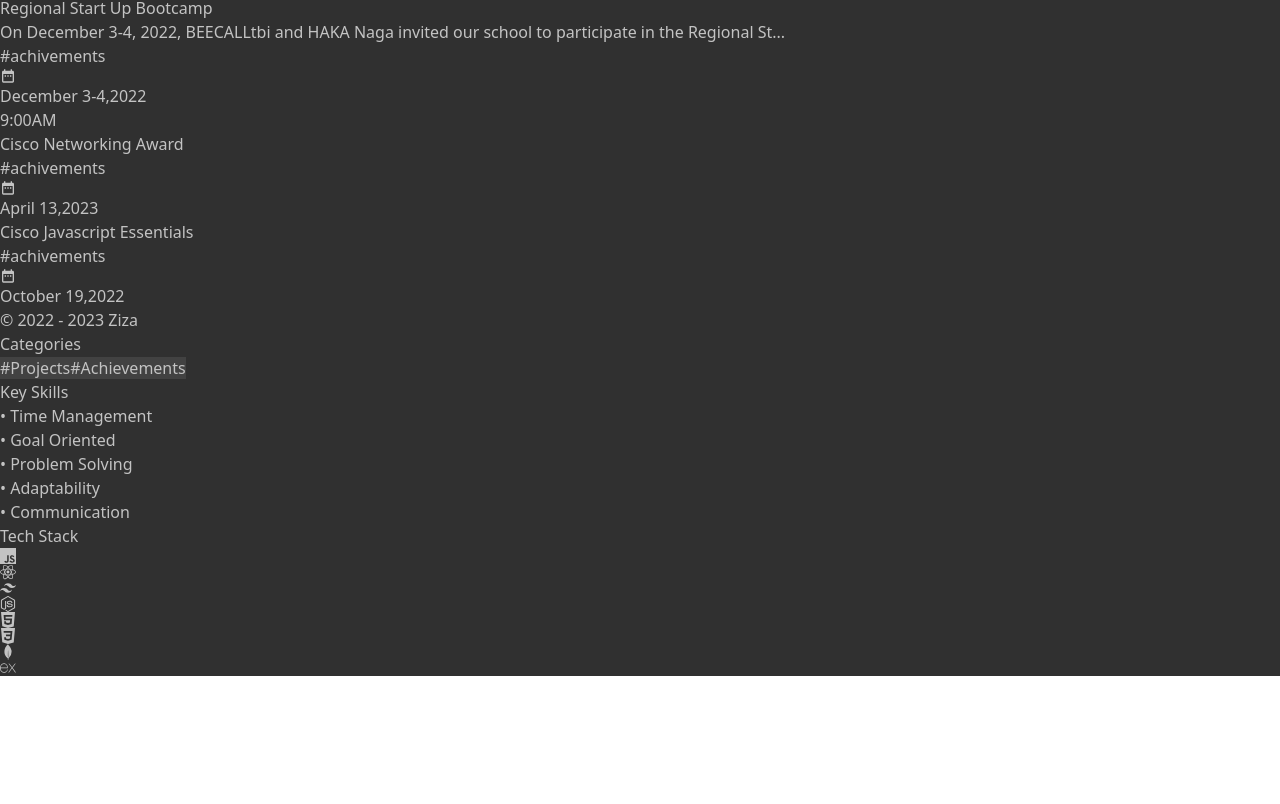
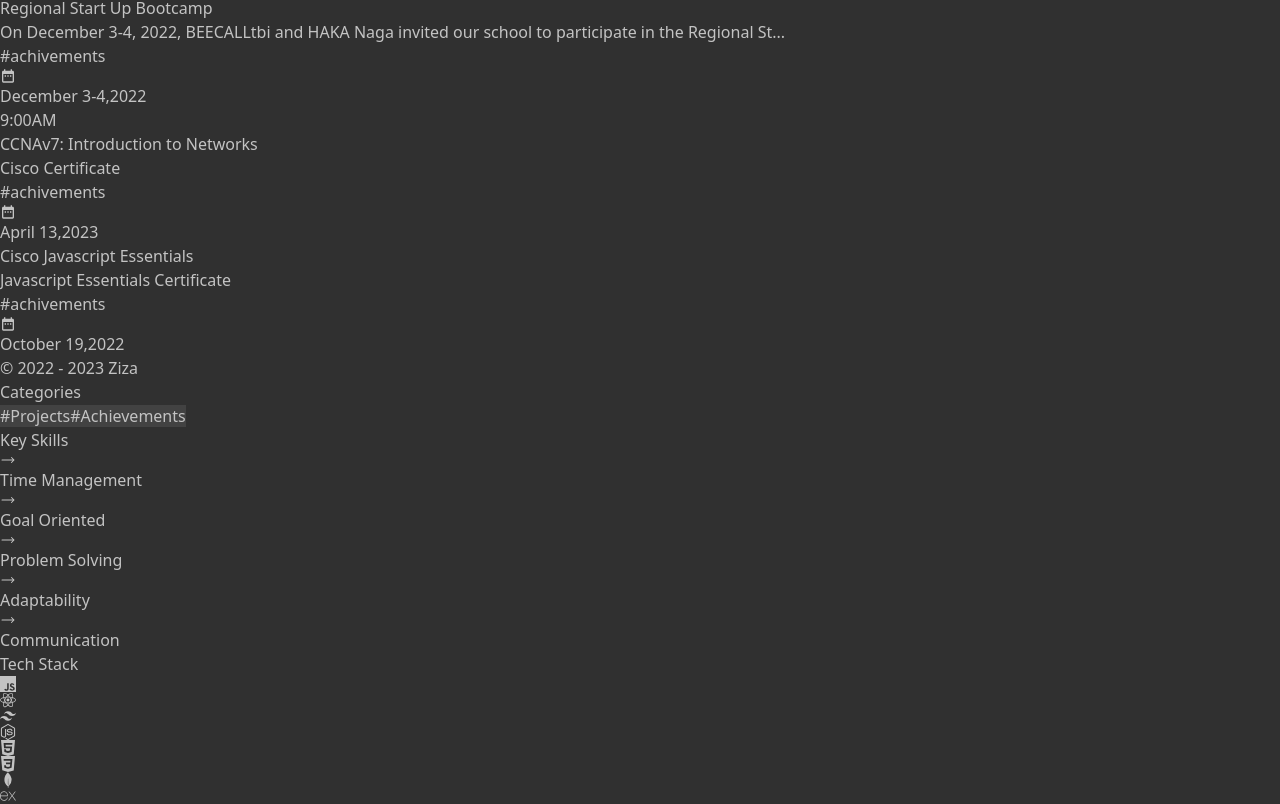
Before and after one commit to zizaaa/ziza, a React (Vite) app: page /#/ in a window 1280 px wide. Shown: the part 1374-2178 px from the top of the page. Before the commit the page ends 2050 px from the top, so only its background shows below. Built offline with nearby package versions, Linux system fonts and the light colour scheme.

Commit message:
add another content

```diff
--- a/src/App.jsx
+++ b/src/App.jsx
@@ -55,8 +55,8 @@
       repo:''
     },
     {
-      title: "Cisco Networking Award",
-      description:"",
+      title: "CCNAv7: Introduction to Networks",
+      description:"Cisco Certificate",
       category:"achivements",
       date:"April 13,2023",
       time:"",
@@ -68,7 +68,7 @@
     },
     {
       title: "Cisco Javascript Essentials",
-      description:"",
+      description:"Javascript Essentials Certificate",
       category:"achivements",
       date:"October 19,2022",
       time:"",
@@ -135,7 +135,6 @@
   }
 
 
-
   return (
     <main className="App flex sm:flex-row overflow-auto flex-col w-full h-screen" style={{backgroundColor:bgColor,color:textColor}}>
     <Nav theme={theme} themeToggler={themeToggler} bgColorr={bgColorr}/>
--- a/src/Pages/About.jsx
+++ b/src/Pages/About.jsx
@@ -1,8 +1,13 @@
 import React from 'react'
 import { FiMail,FiGithub } from 'react-icons/fi'
 import { MdDateRange } from 'react-icons/md'
+import { useEffect } from 'react'
 
 const About = ({bgColorr,themeColor}) => {
+  useEffect(() => {
+    document.title = "ziza - About"
+  }, []);
+
   return (
     <main className='flex flex-col flex-1 sm:overflow-auto sm:px-5 px-3 sm:py-10 pb-10 z-10' style={{backgroundColor:themeColor}}>
       <div className='w-full p-10 drop-shadow-lg rounded-lg' style={{backgroundColor:bgColorr}}>
--- a/src/Pages/Achivements.jsx
+++ b/src/Pages/Achivements.jsx
@@ -1,13 +1,28 @@
 import React from 'react'
 import { Link } from 'react-router-dom'
+import { useEffect } from 'react'
 
 const Achivements = ({home,themeColor,bgColorr}) => {
+
+  useEffect(() => {
+    document.title = "ziza - Achivements"
+ }, []);
+
+
   return (
-    <main className='flex flex-1 sm:overflow-auto px-10 sm:py-10 pb-10 z-20' style={{backgroundColor:themeColor}}>
-    <div className='homeContainer md:w-2/3 w-full'>
+    <main className='flex w-full sm:overflow-auto px-2 sm:py-10 pb-10 z-20' style={{backgroundColor:themeColor}}>
+    <div className='homeContainer w-full'>
+
+      <div>
+        <h1 className='font-semibold mb-1 pl-2'>CATEGORIES</h1>
+        <div className='rounded-lg min-h-[50px] p-5 mb-10 drop-shadow-lg' style={{backgroundColor:bgColorr}}>
+          <h2 className='text-lg uppercase font-semibold'>Achivements</h2>
+        </div>
+      </div>
+
       {home.map((item)=>(
         item.category === "achivements" ? (
-          <Link to={`/${item.id}`} key={item.id} className='rounded-lg min-h-[130px] p-5 flex flex-col justify-evenly mb-10 drop-shadow-lg' style={{backgroundColor:bgColorr}}>
+          <Link to={`/${item.id}`} key={item.id} className='p-5 flex flex-col mb-1 drop-shadow-lg' style={{backgroundColor:bgColorr}}>
 
         <div className='title text-2xl mb-3'>
           <h2>{item.title}</h2>
@@ -15,7 +30,7 @@
 
         <div>
             <p>
-              {(item.description).length <= 100 ? item.description : `${(item.description).slice(0,100)}...`}
+              {(item.description).length <= 200 ? item.description : `${(item.description).slice(0,200)}...`}
             </p>
         </div>
 
--- a/src/Pages/Feed.jsx
+++ b/src/Pages/Feed.jsx
@@ -14,7 +14,7 @@
  }, []);
 
   return (
-<main className={`flex flex-col flex-1 sm:overflow-auto sm:px-0 px-3 py-10 z-20`}  style={{backgroundColor:themeColor}}>
+<main className={`flex flex-col flex-1 sm:overflow-auto sm:px-2 px-3 py-10 z-20`}  style={{backgroundColor:themeColor}}>
   <div className='homeContainer w-full '>
       <div key={homes.id} className='rounded-lg p-5 flex flex-col justify-evenly mb-10 drop-shadow-lg break-all' style={{backgroundColor:bgColorr}}>
 
--- a/src/Pages/Home.jsx
+++ b/src/Pages/Home.jsx
@@ -3,6 +3,7 @@
 import { SiJavascript,SiReact,SiTailwindcss,SiNodedotjs,SiHtml5,SiCss3,SiMongodb,SiExpress } from 'react-icons/si';
 import { useEffect } from 'react';
 import { MdDateRange } from 'react-icons/md';
+import { HiArrowLongRight } from 'react-icons/hi2';
 
 const Home = ({home,bgColorr,themeColor}) => {
 
@@ -14,7 +15,7 @@
     <main className='flex sm:flex-1 sm:px-3 px-2 py-10 pb-10 z-20' style={{backgroundColor:themeColor}}>
       <div className='homeContainer md:w-2/3 w-full sm:overflow-auto'>
         {home.map((item)=> (
-          <Link to={`${item.id}`} key={item.id} className='rounded-lg min-h-[130px] p-5 flex flex-col justify-evenly mb-10 drop-shadow-lg overflow-hidden' style={{backgroundColor:bgColorr}}>
+          <Link to={`${item.id}`} key={item.id} className='rounded-lg min-h-[130px] p-5 flex flex-col justify-evenly mb-10 sm:mr-2 drop-shadow-lg overflow-hidden' style={{backgroundColor:bgColorr}}>
 
             <div className='title text-2xl mb-3'>
               <h2>{item.title}</h2>
@@ -62,11 +63,26 @@
                   <h2 className='uppercase font-semibold mb-5'>Key Skills</h2>
                 </div>
                   <ul className='flex flex-col gap-3 cursor-pointer'>
-                    <li>&#x2022; <span className='underline'>Time Management</span></li>
-                    <li>&#x2022; <span className='underline'>Goal Oriented</span></li>
-                    <li>&#x2022; <span className='underline'>Problem Solving</span></li>
-                    <li>&#x2022; <span className='underline'>Adaptability</span></li>
-                    <li>&#x2022; <span className='underline'>Communication</span></li>
+                    <li className='flex items-center'>
+                    <HiArrowLongRight/>
+                    <span className='ml-2'>Time Management</span>
+                    </li>
+                    <li className='flex items-center'>
+                    <HiArrowLongRight/>
+                    <span className='ml-2'>Goal Oriented</span>
+                    </li>
+                    <li className='flex items-center'>
+                    <HiArrowLongRight/>
+                    <span className='ml-2'>Problem Solving</span>
+                    </li>
+                    <li className='flex items-center'>
+                    <HiArrowLongRight/>
+                    <span className='ml-2'>Adaptability</span>
+                    </li>
+                    <li className='flex items-center'>
+                    <HiArrowLongRight/>
+                    <span className='ml-2'>Communication</span>
+                    </li>
                   </ul>
               </div>
               <div className='technology'>
--- a/src/Pages/Links.jsx
+++ b/src/Pages/Links.jsx
@@ -1,13 +1,16 @@
 import React from 'react'
+import { useEffect } from 'react';
 
 const Links = ({bgColorr,links,themeColor}) => {
-
+  useEffect(() => {
+    document.title = "ziza - Links"
+ }, []);
 
   return (
-    <main className='flex flex-col flex-1 sm:overflow-auto sm:px-5 px-10 sm:py-10 pb-10 z-20 '  style={{backgroundColor:themeColor}}>
-      <div className='rounded-lg min-h-[130px] p-5 flex flex-col justify-evenly mb-10 drop-shadow-lg overflow-hidden' style={{backgroundColor:bgColorr}}>
-        <h1 className='text-2xl'>Links</h1>
-        <h2 className='text-lg'>My list of accounts</h2>
+    <main className='flex flex-col flex-1 sm:overflow-auto sm:px-2 px-2 sm:py-10 pb-10 z-20 '  style={{backgroundColor:themeColor}}>
+      <div className='' >
+        <h1 className='font-semibold mb-1 pl-2 text-xl'>LINKS</h1>
+        <h2 className='text-lg rounded-lg min-h-[50px] p-5 flex flex-col justify-evenly mb-10 drop-shadow-lg overflow-hidden' style={{backgroundColor:bgColorr}}>My list of accounts</h2>
       </div>
       {links.map((link)=>(
         <a href={link.link} key={link.id} className='mb-1 min-h-[130px] p-5 flex flex-col justify-evenly drop-shadow-lg overflow-hidden' style={{backgroundColor:bgColorr}}>
--- a/src/Pages/Nav.jsx
+++ b/src/Pages/Nav.jsx
@@ -21,8 +21,7 @@
         setNum(()=> num ? 0 : '290px');
     }
 
-
-  return (
+return (
     <nav className=' relative pt-10 pb-5 sm:pl-10 pl-3 sm:pr-0 pr-3  flex flex-col justify-between sm:w-72 w-full'>
         <div className='menu' style={{paddingBottom:num}}>
             <div className='imgContainer sm:mb-5'>
--- a/src/Pages/Projects.jsx
+++ b/src/Pages/Projects.jsx
@@ -1,13 +1,26 @@
 import React from 'react'
 import { Link } from 'react-router-dom'
+import { useEffect } from 'react'
+import { SiJavascript,SiReact,SiTailwindcss,SiNodedotjs,SiHtml5,SiCss3,SiMongodb,SiExpress } from 'react-icons/si';
+import { HiArrowLongRight } from 'react-icons/hi2';
 
 const Projects = ({home,themeColor,bgColorr}) => {
+    useEffect(() => {
+      document.title = "ziza - Projects"
+    }, []);
+
   return (
-    <main className='flex flex-1 sm:overflow-auto px-10 sm:py-10 pb-10 z-20' style={{backgroundColor:themeColor}}>
-      <div className='homeContainer md:w-2/3 w-full'>
+    <main className='flex flex-1 sm:overflow-auto px-2 sm:py-10 pb-10 z-20' style={{backgroundColor:themeColor}}>
+      <div className='homeContainer w-full'>
+      <div>
+        <h1 className='font-semibold mb-1 pl-2'>CATEGORIES</h1>
+        <div className='rounded-lg min-h-[50px] sm:mr-2 p-5 mb-10 drop-shadow-lg' style={{backgroundColor:bgColorr}}>
+          <h2 className='text-lg uppercase font-semibold'>Projects</h2>
+        </div>
+      </div>
         {home.map((item)=>(
           item.category === "projects" ? (
-            <Link to={`/${item.id}`} key={item.id} className='rounded-lg min-h-[130px] p-5 flex flex-col justify-evenly mb-10 drop-shadow-lg' style={{backgroundColor:bgColorr}}>
+            <Link to={`/${item.id}`} key={item.id} className='p-5 flex flex-col mb-1 sm:mr-2 drop-shadow-lg' style={{backgroundColor:bgColorr}}>
 
           <div className='title text-2xl mb-3'>
             <h2>{item.title}</h2>
@@ -15,7 +28,7 @@
 
           <div>
               <p>
-                {(item.description).length <= 100 ? item.description : `${(item.description).slice(0,100)}...`}
+                {(item.description).length <= 200 ? item.description : `${(item.description).slice(0,200)}...`}
               </p>
           </div>
 
```
